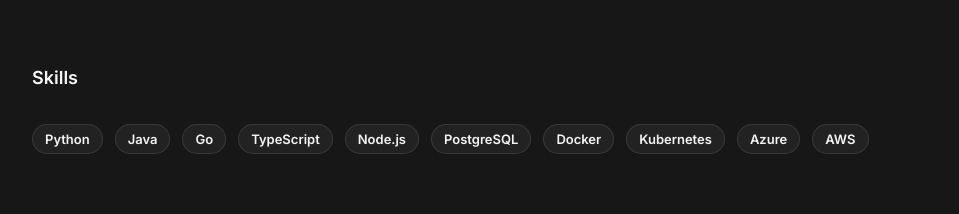
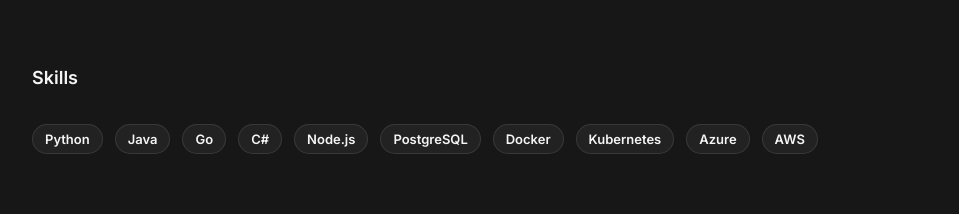
Before and after one commit to dominic-arok/personal-site, a Next.js app: page / in a window 1280 px wide. Shown: the part 800-1014 px from the top of the page, without its empty margins (288-1247 px from the left). Built offline with nearby package versions, Linux system fonts and the light colour scheme.

Commit message:
update skills section

```diff
--- a/src/components/Skills.tsx
+++ b/src/components/Skills.tsx
@@ -3,7 +3,7 @@
     "Python",
     "Java",
     "Go",
-    "TypeScript",
+    "C#",
     "Node.js",
     "PostgreSQL",
     "Docker",
```
